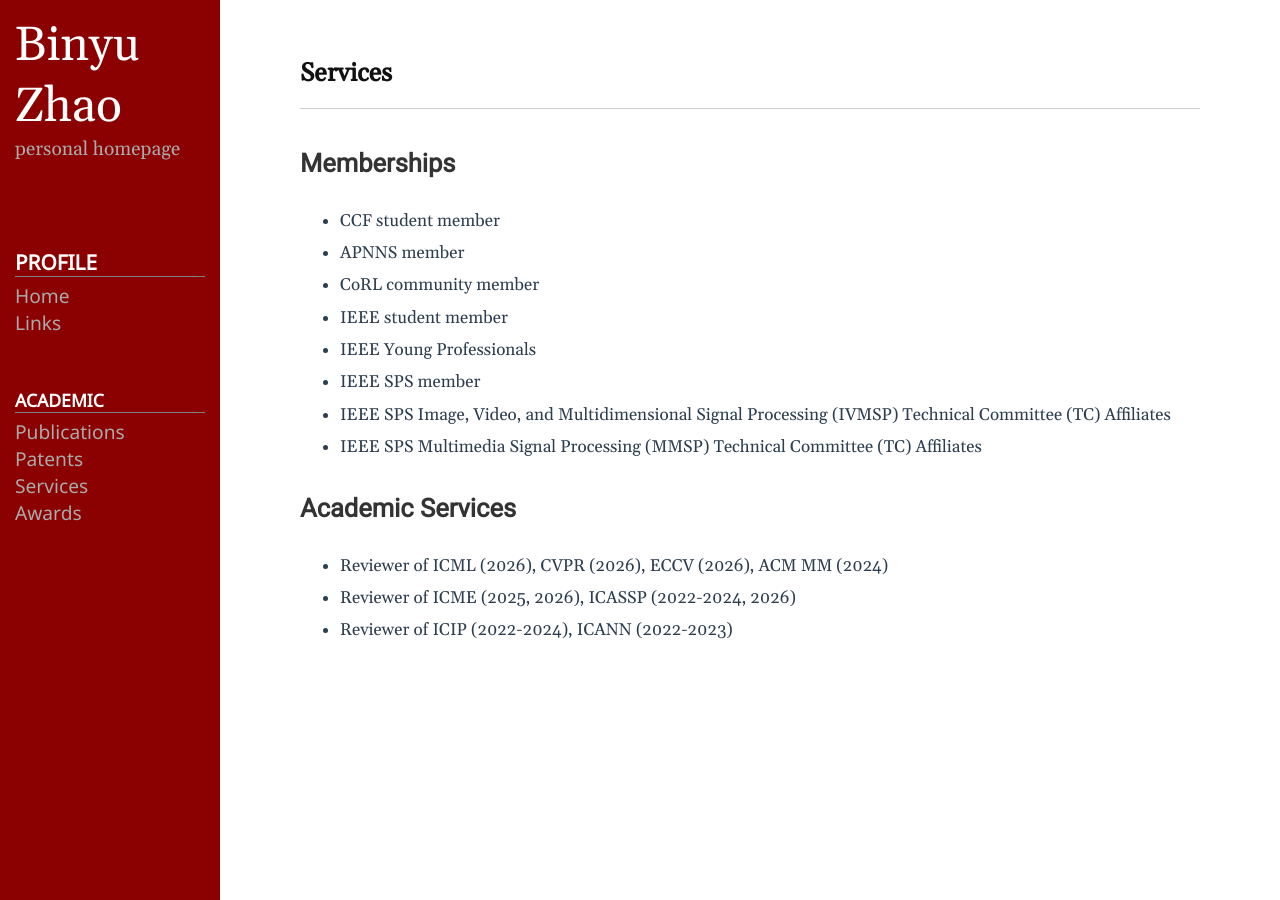
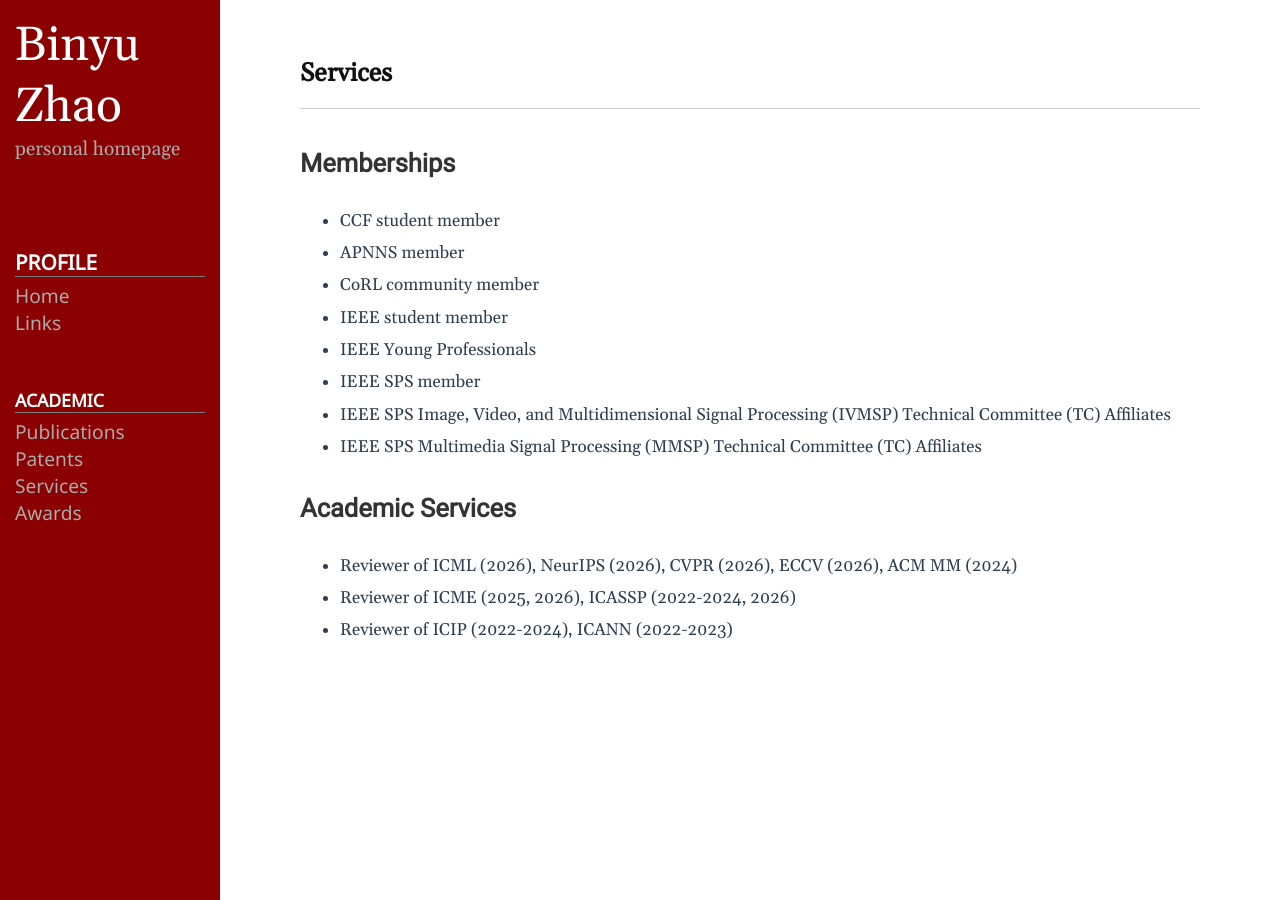
Before and after one commit to byzhaoAI/byzhaoAI.github.io, a Jekyll site: the page built from service.md, in a window 1280 px wide. Built offline with Jekyll 4.4.1, drawn with Linux system fonts in a browser that asks for light colours.

Commit message:
update status 20260401

```diff
--- a/_includes/home.html
+++ b/_includes/home.html
@@ -21,8 +21,8 @@
 
     <h2>Recent News</h2>
     <ul>
+      <li>One paper is resubmitted to <em>Information Sciences</em> after a minor revision (initially submitted Apr 02, 2025; resubmitted Dec 14, 2025; 2nd resubmitted Jan 18, 2026; 3rd resubmitted Mar 25, 2026).</li>
       <li>One paper is submitted to <em>ICML2026</em> (Jan 29, 2026).</li>
-      <li>One paper is resubmitted to <em>Information Sciences</em> after a minor revision (initially submitted Apr 02, 2025; resubmitted Dec 14, 2025; 2nd resubmitted Jan 18, 2026).</li>
       <li>One paper is published in <em>Pattern Recognition</em> (Nov 08, 2025).</li>
       <!-- <li>One paper is published in <em>Pattern Recognition</em> (November 08). The final version is available via <a href="https://doi.org/10.1016/j.patcog.2025.112591">DOI</a>, or for 50 days' free access via this <a href="https://authors.elsevier.com/a/1m40D77nKsBm-">Share Link</a> (valid until December 28, 2025).</li> -->
       <!-- <li>Two patents (co-inventor) are entered the substantive examination phase at the <em>CNIPA</em> (October 09).</li> -->
--- a/service.md
+++ b/service.md
@@ -17,6 +17,6 @@ permalink: /service/
 
 ## Academic Services
 
-- Reviewer of ICML (2026), CVPR (2026), ECCV (2026), ACM MM (2024)
+- Reviewer of ICML (2026), NeurIPS (2026), CVPR (2026), ECCV (2026), ACM MM (2024)
 - Reviewer of ICME (2025, 2026), ICASSP (2022-2024, 2026)
 - Reviewer of ICIP (2022-2024), ICANN (2022-2023)
```
Also changed, not shown: README.md.
